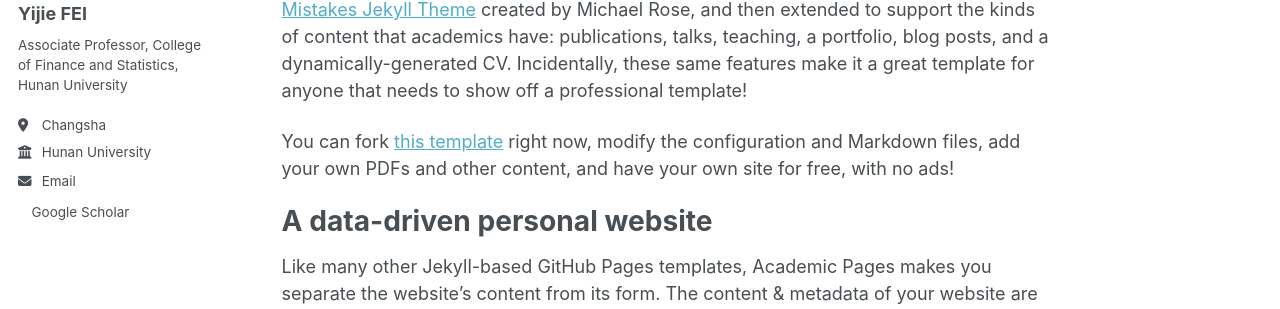
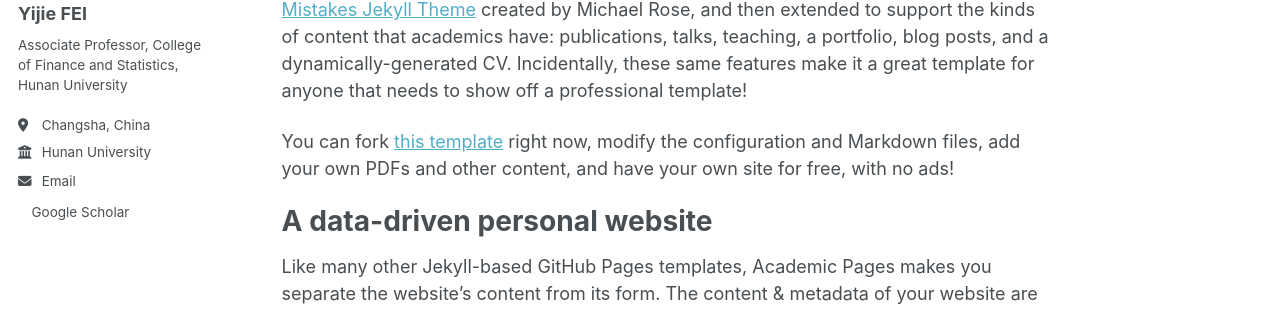
Before and after one commit to yijiefei/yijiefei.github.io, a Jekyll site: the page built from _pages/about.md, in a window 1280 px wide. Shown: the part 283-592 px from the top of the page. Built offline with Jekyll 4.4.1, drawn with Linux system fonts in a browser that asks for light colours; a style sheet for code colours, icons or effects is not loaded.

Commit message:
Update _config.yml

```diff
--- a/_config.yml
+++ b/_config.yml
@@ -27,7 +27,7 @@ author:
   name             : "Yijie FEI"
   pronouns         : # example: "she/her"
   bio              : "Associate Professor, College of Finance and Statistics, Hunan University"
-  location         : "Changsha"
+  location         : "Changsha, China"
   employer         : "Hunan University"
   #uri              : "https://jt.hnu.edu.cn/info/1168/6094.htm"
   email            : "yijiefei@hnu.edu.cn"
```
